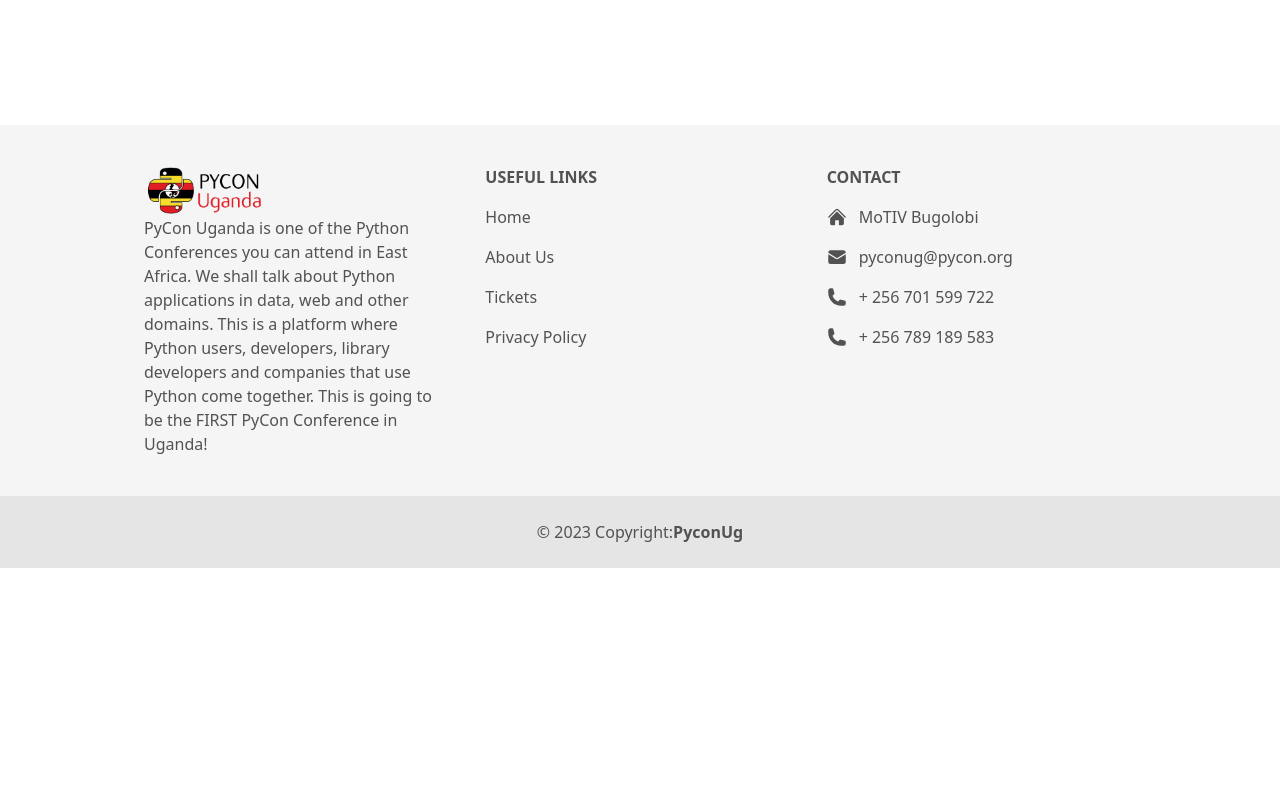
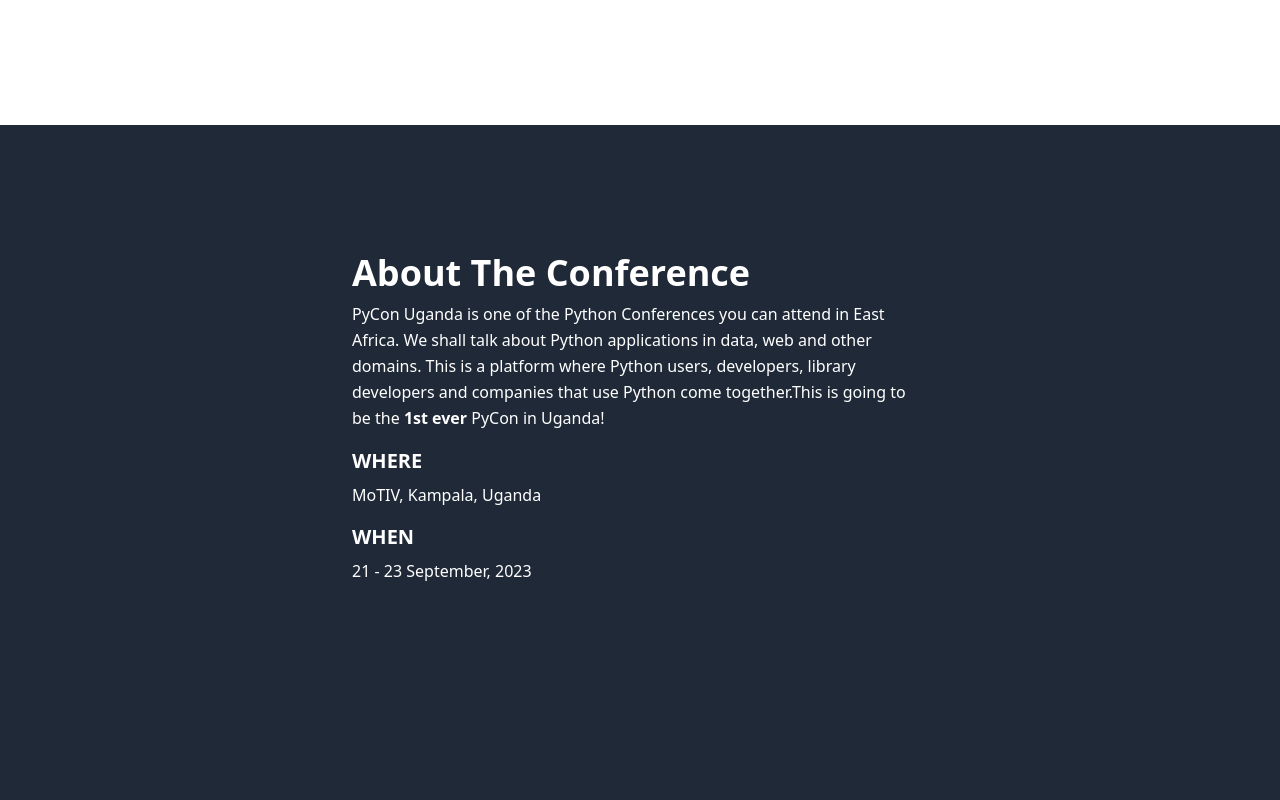
Before and after one commit to PyconUg/ug.pycon.org, a Next.js app: page / in a window 1280 px wide. Shown: the part 740-1540 px from the top of the page. Before the commit the page ends 1308 px from the top, so only its background shows below. Built offline with nearby package versions, Linux system fonts and the light colour scheme; what tw-elements would draw is missing.

Commit message:
import AboutSection component

```diff
--- a/app/page.js
+++ b/app/page.js
@@ -1,9 +1,11 @@
 import HeroSection from "@/components/HeroSection";
+import AboutSection from "@/components/AboutSection";
 
 export default function Home() {
   return (
     <main>
       <HeroSection />
+      <AboutSection />
     </main>
   );
 }
```
